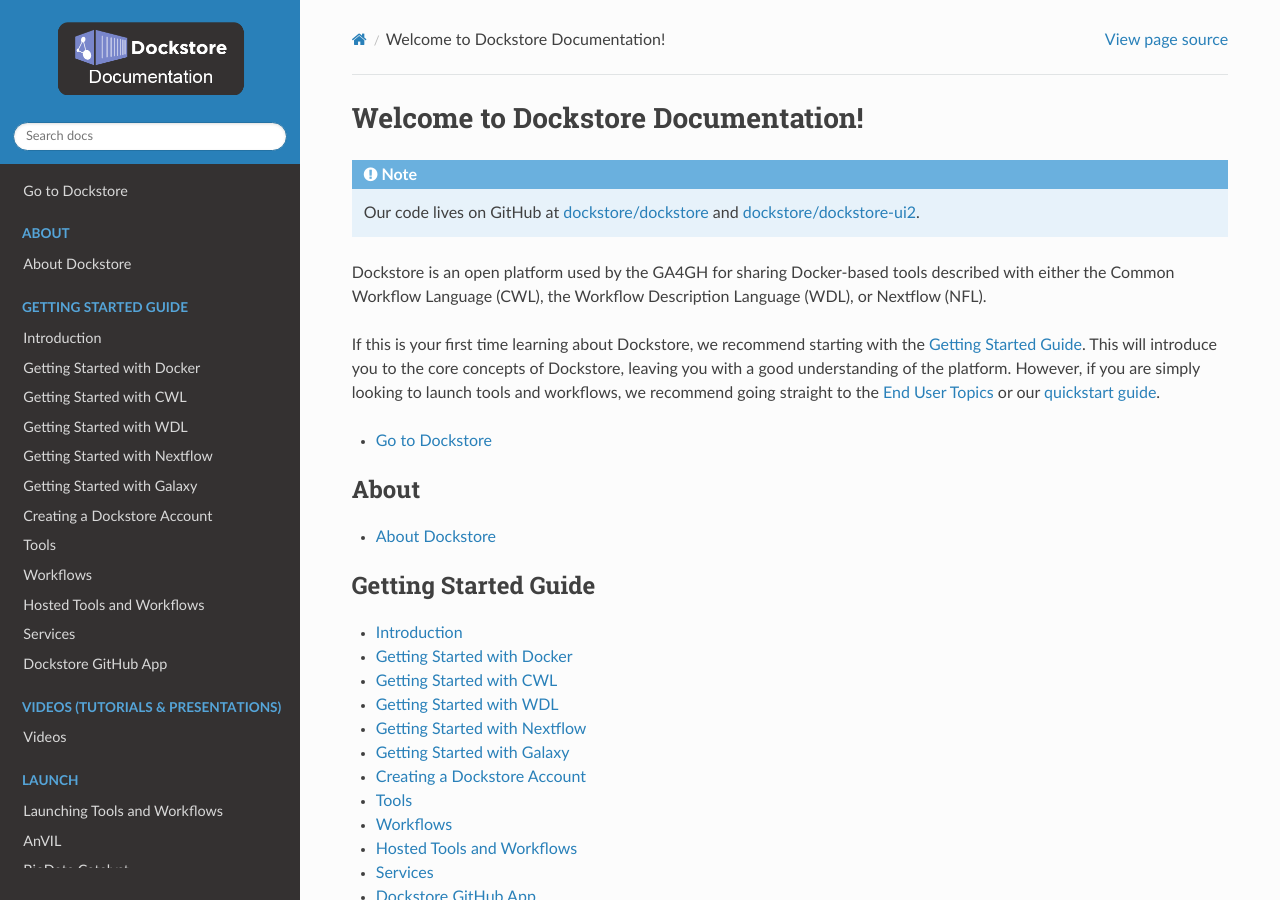
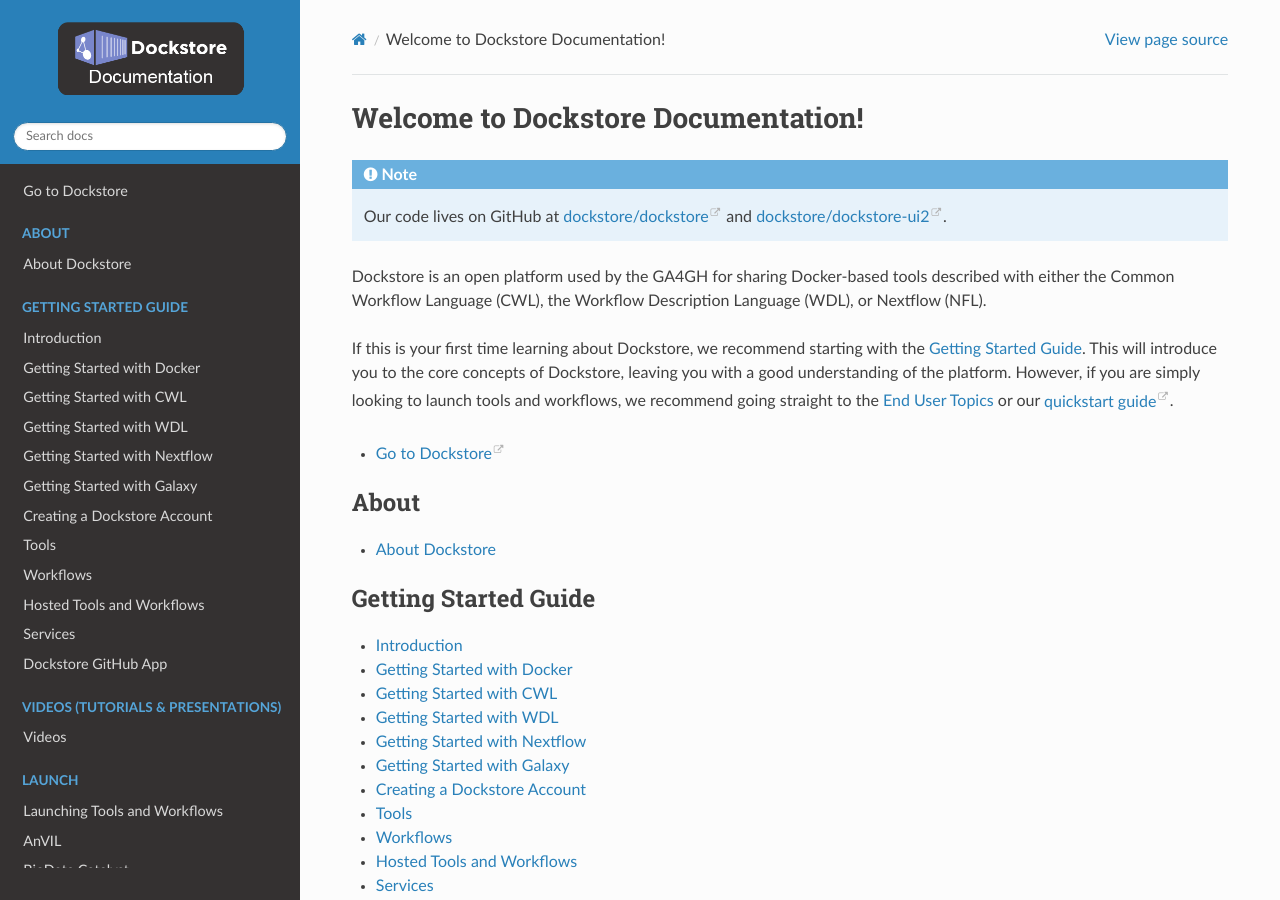
Before and after one commit to dockstore/dockstore-documentation, a Sphinx documentation site: the page built from docs/index.rst, in a window 1280 px wide and 900 px high. Built offline with Sphinx 7.4.7 and the Read the Docs theme 2.0.0, drawn with Linux system fonts in a browser that asks for light colours.

```diff
--- a/docs/conf.py
+++ b/docs/conf.py
@@ -84,7 +84,7 @@ html_theme = 'sphinx_rtd_theme'
 html_theme_options = {
 	'logo_only' : True,
 	'display_version' : True,
-#	'style_external_links' : True,
+	'style_external_links' : True,
 }
 
 # Theme options are theme-specific and customize the look and feel of a theme
```
